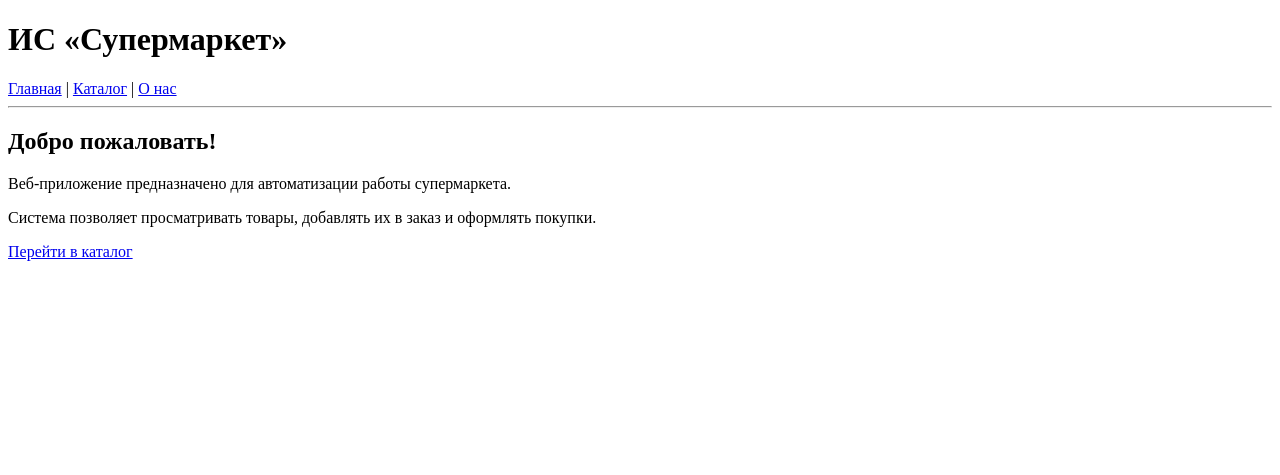
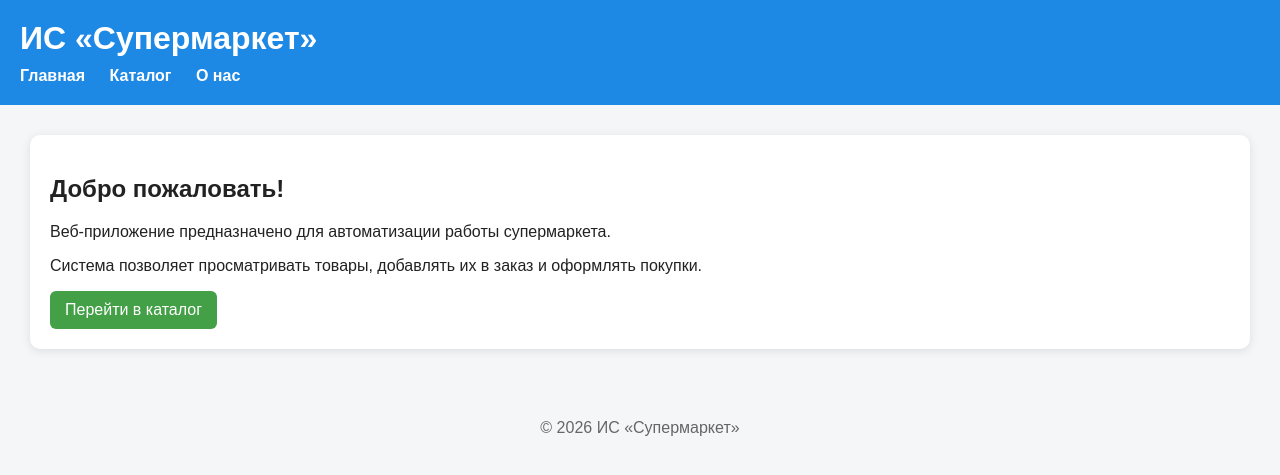
Before and after one commit to lilclipse/supermarket, a PHP site: page / in a window 1280 px wide. Shown: the top 475 px of the page. Run offline with PHP 8.4, Linux system fonts and the light colour scheme.

Commit message:
Добавил стили сайта

```diff
--- /dev/null
+++ b/assets/css/style.css
@@ -0,0 +1,60 @@
+body {
+    margin: 0;
+    font-family: Arial, sans-serif;
+    background: #f4f6f8;
+    color: #222;
+}
+
+header {
+    background: #1e88e5;
+    color: white;
+    padding: 20px;
+}
+
+header h1 {
+    margin: 0 0 10px 0;
+}
+
+nav a {
+    color: white;
+    text-decoration: none;
+    margin-right: 20px;
+    font-weight: bold;
+}
+
+main {
+    padding: 30px;
+}
+
+.card {
+    background: white;
+    padding: 20px;
+    border-radius: 10px;
+    box-shadow: 0 2px 10px rgba(0,0,0,0.1);
+    margin-bottom: 20px;
+}
+
+.products {
+    display: grid;
+    grid-template-columns: repeat(auto-fit, minmax(220px, 1fr));
+    gap: 20px;
+}
+
+.btn {
+    display: inline-block;
+    background: #43a047;
+    color: white;
+    padding: 10px 15px;
+    border-radius: 6px;
+    text-decoration: none;
+}
+
+.btn:hover {
+    background: #388e3c;
+}
+
+footer {
+    padding: 20px;
+    text-align: center;
+    color: #666;
+}
--- a/src/Views/BaseTemplate.php
+++ b/src/Views/BaseTemplate.php
@@ -11,22 +11,32 @@ class BaseTemplate
         <html lang='ru'>
         <head>
             <meta charset='UTF-8'>
+            <meta name='viewport' content='width=device-width, initial-scale=1.0'>
             <title>{$title}</title>
+
+            <link rel='stylesheet' href='/supermarket/assets/css/style.css'>
         </head>
+
         <body>
+
             <header>
                 <h1>ИС «Супермаркет»</h1>
+
                 <nav>
-                    <a href='/supermarket/'>Главная</a> |
-                    <a href='/supermarket/products'>Каталог</a> |
+                    <a href='/supermarket/'>Главная</a>
+                    <a href='/supermarket/products'>Каталог</a>
                     <a href='/supermarket/about'>О нас</a>
                 </nav>
-                <hr>
             </header>
 
             <main>
                 {$content}
             </main>
+
+            <footer>
+                © 2026 ИС «Супермаркет»
+            </footer>
+
         </body>
         </html>
         ";
```
